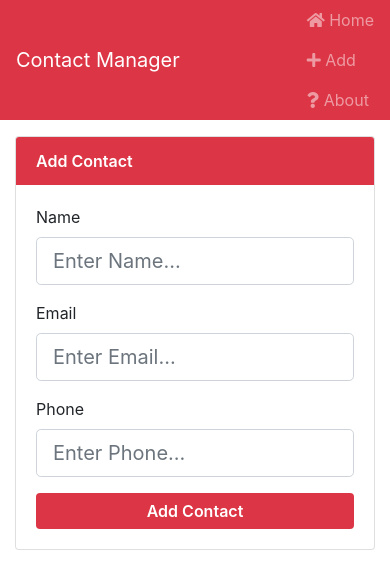
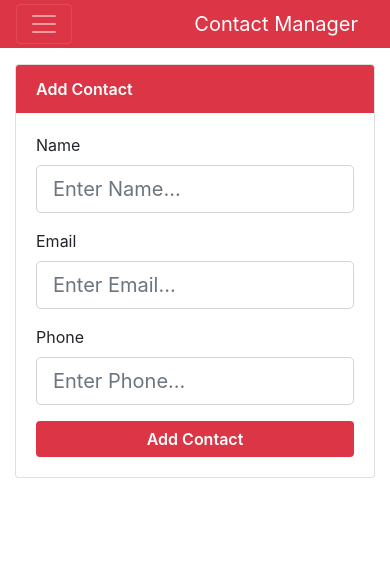
Before and after one commit to jamesta696/ContactManager, a React (Create React App) app: page /contact/add in a window 390 px wide. Shown: the top 586 px of the page. Built offline with nearby package versions, Linux system fonts and the light colour scheme.

Commit message:
responsive hamburder menu added

```diff
--- a/src/components/contacts/AddContact.jsx
+++ b/src/components/contacts/AddContact.jsx
@@ -63,7 +63,7 @@ class AddContact extends Component {
                 {value => {
                     const { dispatch } = value;
                     return (
-                        <div className="card mb-3">
+                        <div className="card mb-3 mt-3">
                             <div className="card-header">Add Contact</div>
                             <div className="card-body">
                                 <form
--- a/src/components/layouts/Header.jsx
+++ b/src/components/layouts/Header.jsx
@@ -1,29 +1,47 @@
 import React from "react";
 import PropTypes from "prop-types";
 import { Link } from "react-router-dom";
+import "bootstrap/dist/js/bootstrap.min.js";
+import "bootstrap/dist/css/bootstrap.min.css";
 
 const Header = props => {
     const { branding } = props;
     return (
         <div>
-            <nav className="navbar navbar-expand-sm navbar-dark bg-danger mb-3 py-0">
-                <div className="container">
-                    <a href="/" className="navbar-brand">
-                        {branding}
-                    </a>
-                    <div>
+            <nav className="navbar navbar-expand-sm navbar-dark bg-danger mb-3 py-1">
+                <button
+                    className="navbar-toggler"
+                    type="button"
+                    data-toggle="collapse"
+                    data-target="#navbarTogglerDemo03"
+                    aria-controls="navbarTogglerDemo03"
+                    aria-expanded="false"
+                    aria-label="Toggle navigation"
+                >
+                    <span className="navbar-toggler-icon" />
+                </button>
+                <Link to="/" className="navbar-brand">
+                    {branding}
+                </Link>
+
+                <div
+                    className="collapse navbar-collapse"
+                    id="navbarTogglerDemo03"
+                >
+                    <div className="navbar-nav pr-3">
                         <ul className="navbar-nav mr-auto">
                             <li className="nav-item">
-                                <Link to="/" className="nav-link">
-                                    <i className="fas fa-home" /> Home
+                                <Link to="/" className="nav-item nav-link">
+                                    <i className="fas fa-home" /> Home{" "}
+                                    <span className="sr-only">(current)</span>
                                 </Link>
                             </li>
-                            <li className="nav-item">
+                            <li className="nav-item nav-item">
                                 <Link to="/contact/add" className="nav-link">
                                     <i className="fas fa-plus" /> Add
                                 </Link>
                             </li>
-                            <li className="nav-item">
+                            <li className="nav-item nav-item">
                                 <Link to="/about" className="nav-link">
                                     <i className="fas fa-question" /> About
                                 </Link>
--- a/src/index.css
+++ b/src/index.css
@@ -56,3 +56,22 @@ form .btn.btn-light.btn-block:hover {
 .card .list-group .list-group-item {
     background-color: #f8f8ff;
 }
+
+.navbar,
+.navbar-collapse {
+    transition: all 0.3s ease-in-out;
+    -webkit-transition: all 0.3s ease-in-out;
+    -moz-transition: all 0.3s ease-in-out;
+    -ms-transition: all 0.3s ease-in-out;
+    -o-transition: all 0.3s ease-in-out;
+}
+
+@media screen and (min-width: 576px) {
+    .navbar-expand-sm .navbar-collapse {
+        justify-content: flex-end;
+    }
+
+    .mb-3 {
+        margin-bottom: 0;
+    }
+}
```
